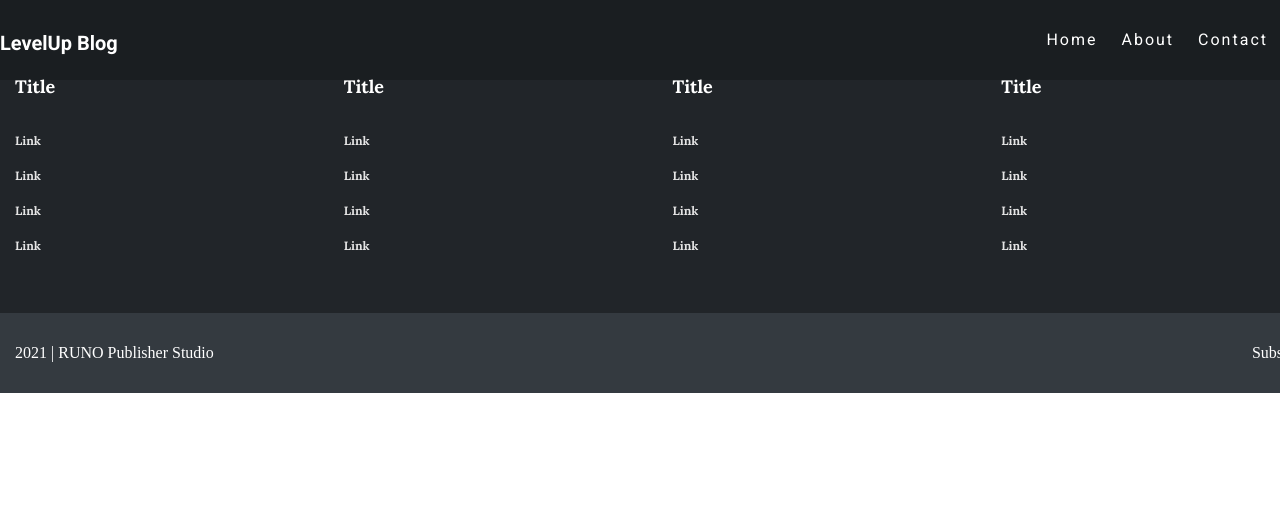
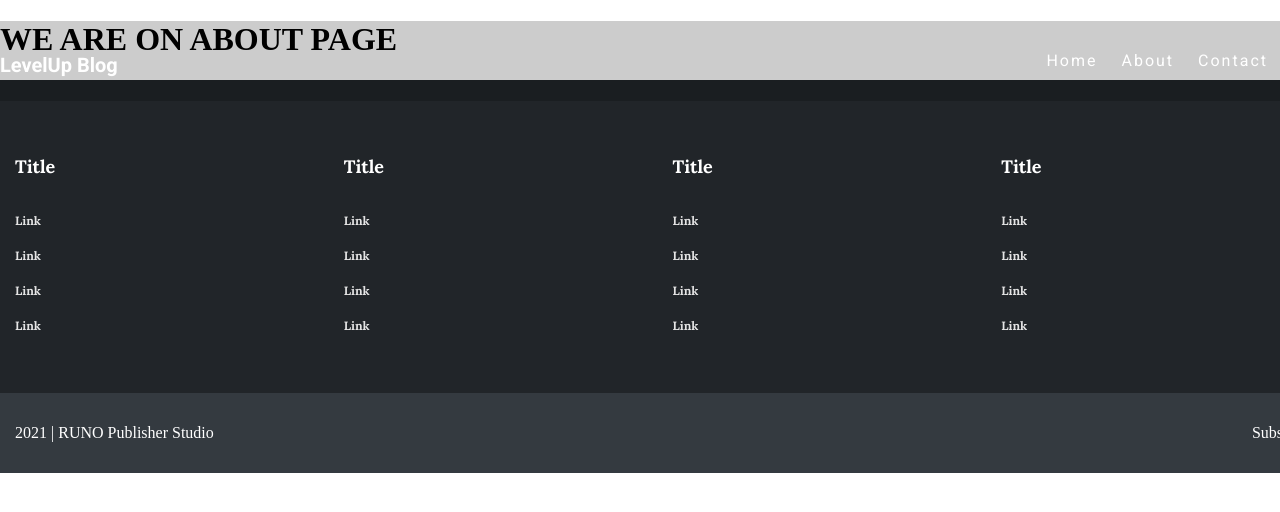
Before and after one commit to Nik9695/My-blog-project, a Vue app in the folder frontend/: page /about in a window 1280 px wide. Shown: the top 512 px of the page. Built offline with nearby package versions, Linux system fonts and the light colour scheme.

Commit message:
About page start

```diff
--- a/frontend/src/router/index.js
+++ b/frontend/src/router/index.js
@@ -1,5 +1,6 @@
-import { createRouter, createWebHistory } from 'vue-router'
+import {createRouter, createWebHistory} from 'vue-router'
 import HomeView from '../views/HomeView.vue'
+import AboutView from '../views/AboutView.vue'
 
 const router = createRouter({
     history: createWebHistory(import.meta.env.BASE_URL),
@@ -8,6 +9,11 @@ const router = createRouter({
             path: '/',
             name: 'home',
             component: HomeView
+        },
+        {
+            path: '/about',
+            name: 'about',
+            component: AboutView
         }
     ]
 })
--- /dev/null
+++ b/frontend/src/views/AboutView.vue
@@ -0,0 +1,3 @@
+<template>
+  <h1>WE ARE ON ABOUT PAGE</h1>
+</template>
```
Lines whose indentation alone changed are shown as unchanged.
